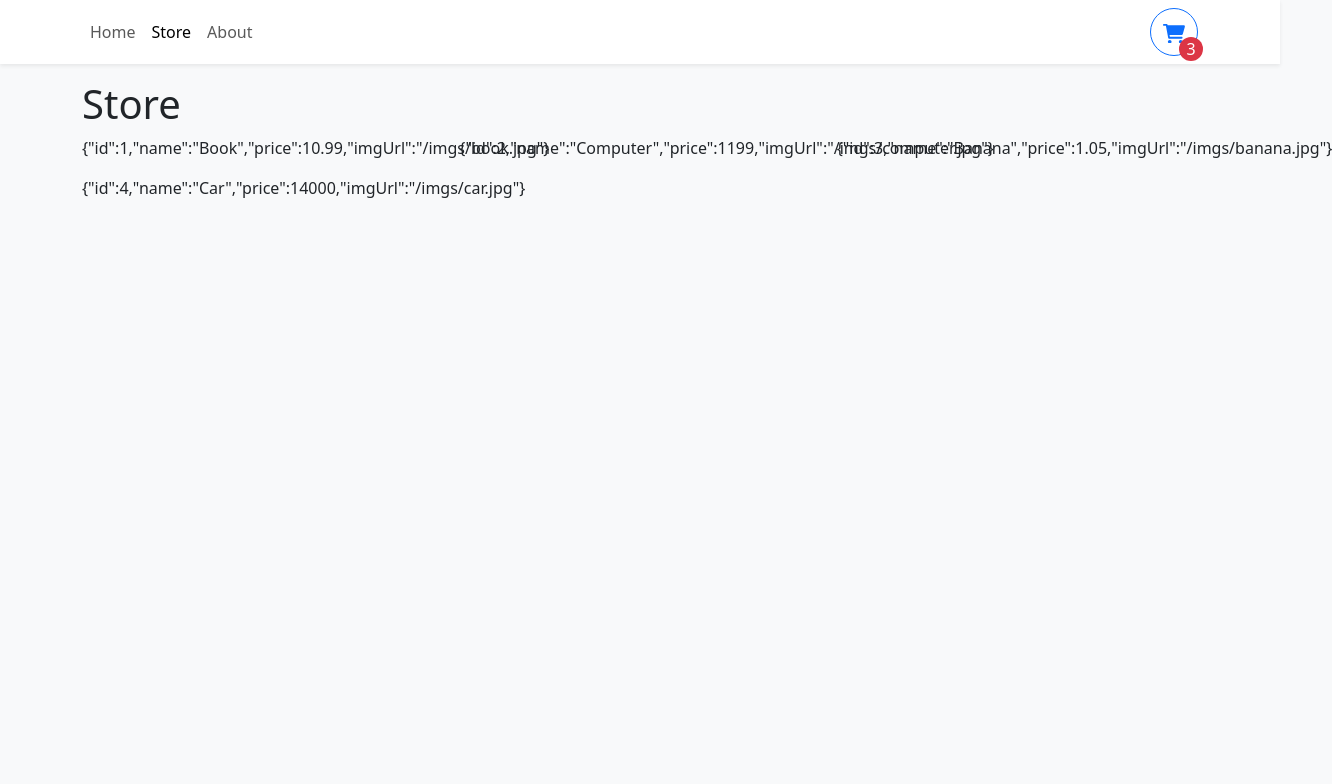
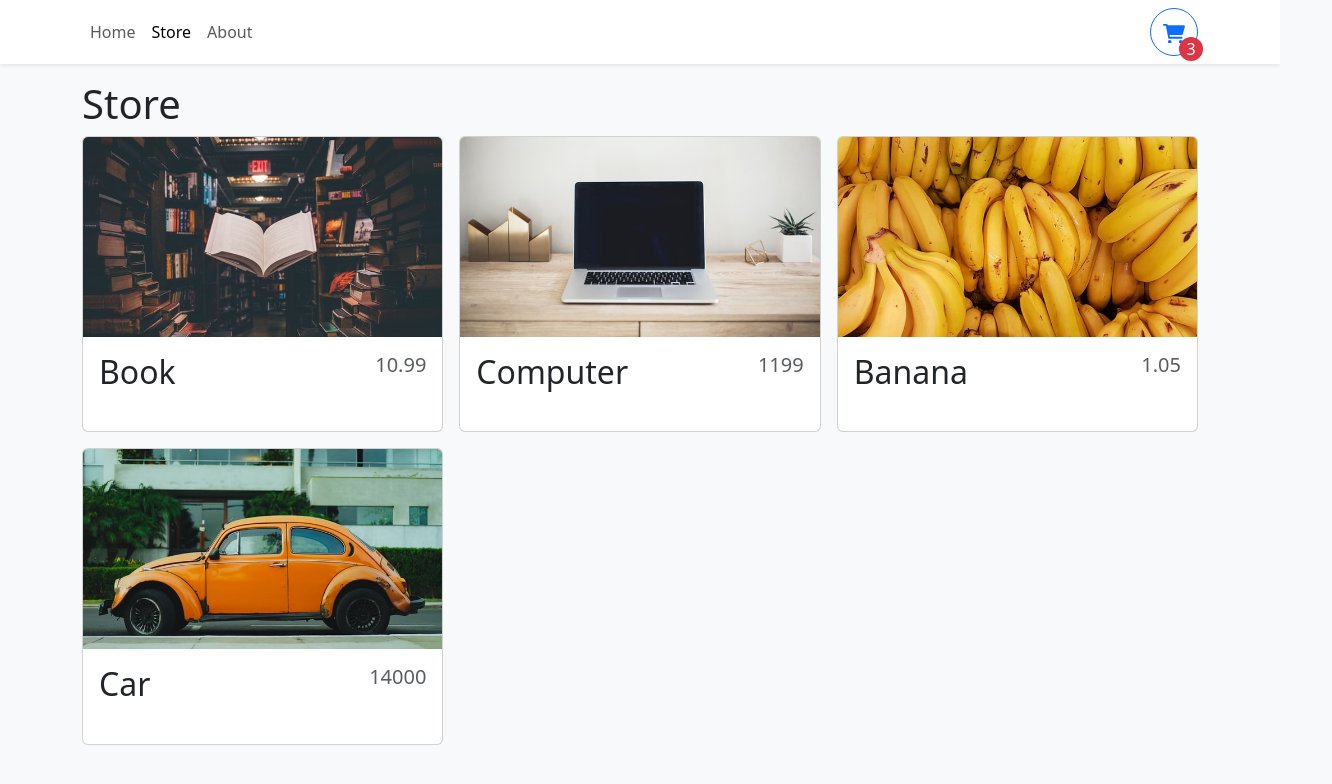
Before and after one commit to Belden1/shopping-cart, a React (Vite) app: page /store in a window 1280 px wide. Shown: the top 784 px of the page, 1332 px wide, since content can reach past the window. Built offline with nearby package versions, Linux system fonts and the light colour scheme.

Commit message:
Store Item Component

```diff
--- /dev/null
+++ b/src/components/StoreItem.tsx
@@ -0,0 +1,22 @@
+import { Card } from 'react-bootstrap';
+
+type StoreItemProps = {
+  id: number;
+  name: string;
+  price: number;
+  imgUrl: string;
+};
+
+export function StoreItem({ id, name, price, imgUrl }: StoreItemProps) {
+  return (
+    <Card>
+      <Card.Img variant="top" src={imgUrl} height="200px" style={{ objectFit: 'cover' }} />
+      <Card.Body className="d-flex flex-column">
+        <Card.Title className="d-flex justify-content-between align-align-items-baseline mb-4">
+          <span className="fs-2">{name}</span>
+          <span className="ms-2 text-muted">{price}</span>
+        </Card.Title>
+      </Card.Body>
+    </Card>
+  );
+}
--- a/src/pages/Store.tsx
+++ b/src/pages/Store.tsx
@@ -1,4 +1,5 @@
 import { Col, Row } from 'react-bootstrap';
+import { StoreItem } from '../components/StoreItem';
 import storeItems from '../data/items.json';
 
 export function Store() {
@@ -7,7 +8,9 @@
       <h1>Store</h1>
       <Row xs={1} md={2} lg={3} className="g-3">
         {storeItems.map((item) => (
-          <Col key={item.id}>{JSON.stringify(item)}</Col>
+          <Col key={item.id}>
+            <StoreItem {...item} />
+          </Col>
         ))}
       </Row>
     </>
```
